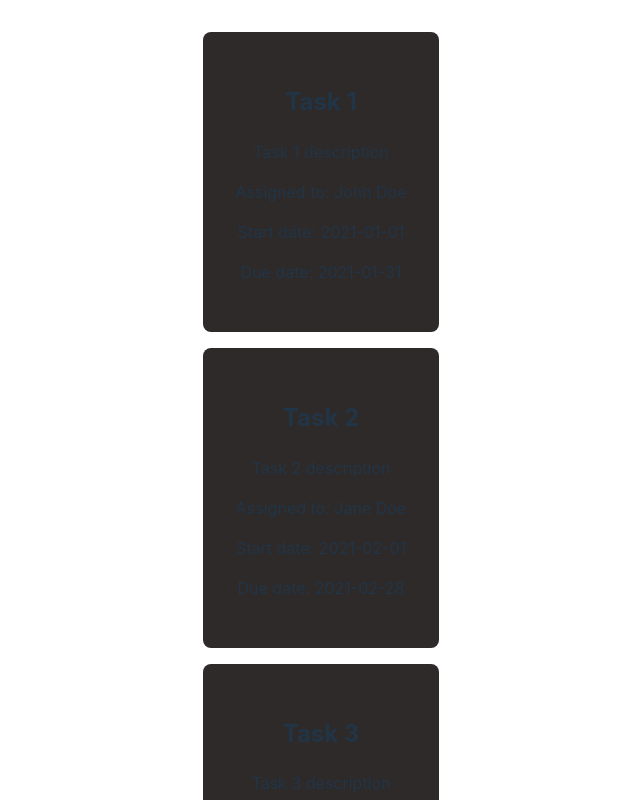
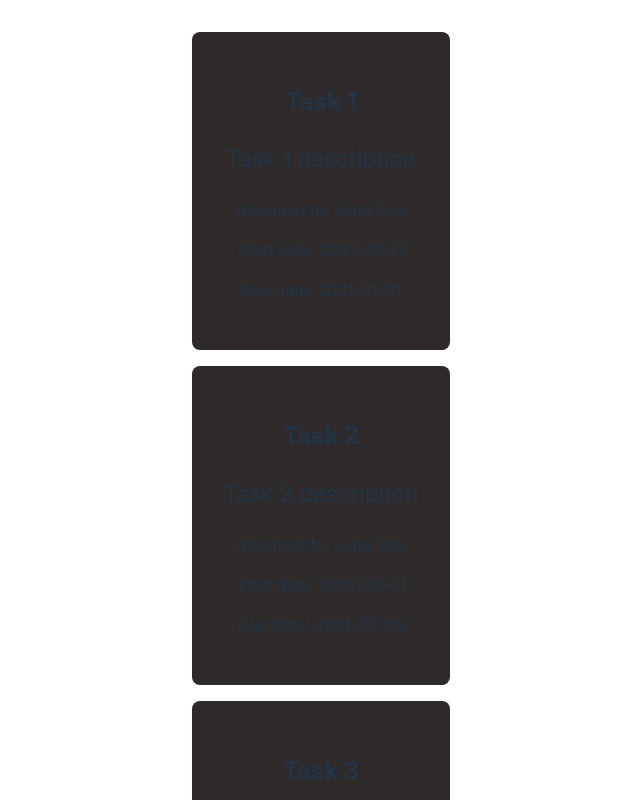
Before and after one commit to QuinoBallara/React-TAs, a React (Vite) app: page / in a window 1280 px wide. Shown: the top 800 px of the page, without its empty margins (319-959 px from the left). Built offline with nearby package versions, Linux system fonts and the light colour scheme.

Commit message:
fin ta2 ahora si

```diff
--- a/src/App.tsx
+++ b/src/App.tsx
@@ -7,21 +7,21 @@ function App() {
     <div className='container'>
       <Card>
         <h2>Task 1</h2>
-        <p>Task 1 description</p>
+        <p className='description'>Task 1 description</p>
         <p>Assigned to: John Doe</p>
         <p>Start date: 2021-01-01</p>
         <p>Due date: 2021-01-31</p>
       </Card>
       <Card>
         <h2>Task 2</h2>
-        <p>Task 2 description</p>
+        <p className='description'>Task 2 description</p>
         <p>Assigned to: Jane Doe</p>
         <p>Start date: 2021-02-01</p>
         <p>Due date: 2021-02-28</p>
       </Card>
       <Card>
         <h2>Task 3</h2>
-        <p>Task 3 description</p>
+        <p className='description'>Task 3 description</p>
         <p>Assigned to: John Doe</p>
         <p>Start date: 2021-03-01</p>
         <p>Due date: 2021-03-31</p>
```
